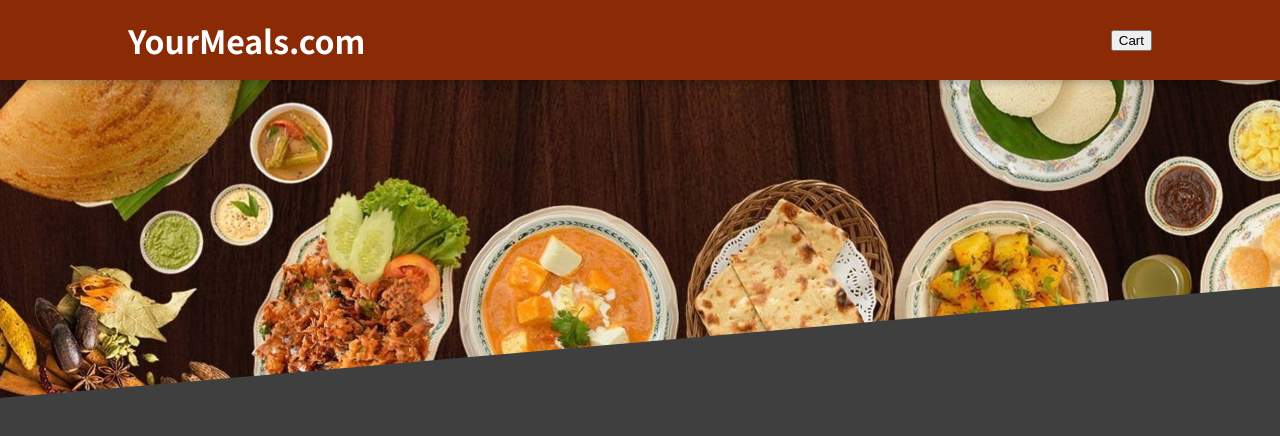
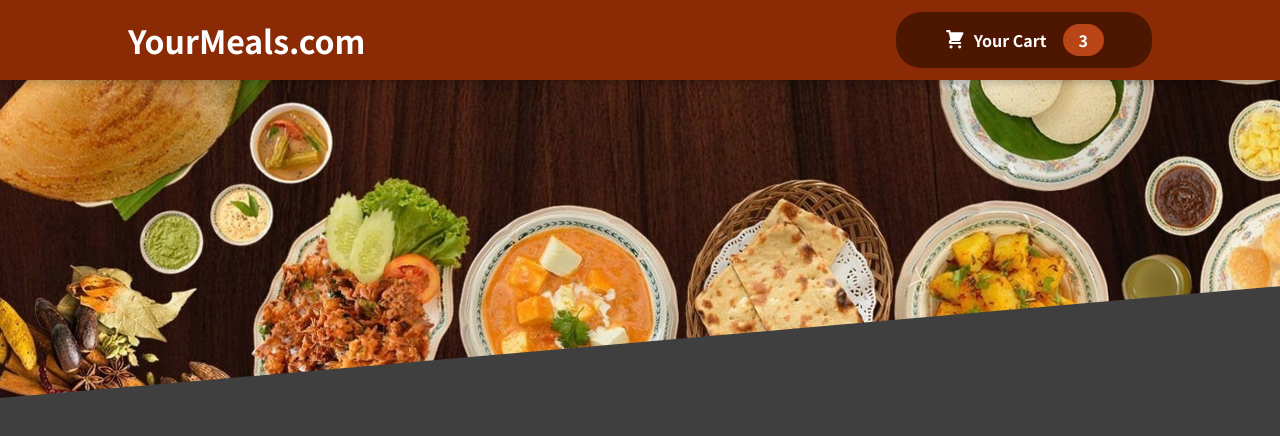
Before and after one commit to Developer-ATG/React, a React (Create React App) app in the folder food_app/: page / in a window 1280 px wide. Shown: the top 436 px of the page. Built offline with nearby package versions, Linux system fonts and the light colour scheme.

Commit message:
button header
added new button to header

```diff
--- /dev/null
+++ b/food_app/src/components/Cart/CartIcon.js
@@ -0,0 +1,13 @@
+const CartIcon = () => {
+    return (
+        <svg
+            xmlns='http://www.w3.org/2000/svg'
+            viewBox='0 0 20 20'
+            fill='currentColor'
+        >
+            <path d='M3 1a1 1 0 000 2h1.22l.305 1.222a.997.997 0 00.01.042l1.358 5.43-.893.892C3.74 11.846 4.632 14 6.414 14H15a1 1 0 000-2H6.414l1-1H14a1 1 0 00.894-.553l3-6A1 1 0 0017 3H6.28l-.31-1.243A1 1 0 005 1H3zM16 16.5a1.5 1.5 0 11-3 0 1.5 1.5 0 013 0zM6.5 18a1.5 1.5 0 100-3 1.5 1.5 0 000 3z' />
+        </svg>
+    );
+};
+
+export default CartIcon;
--- /dev/null
+++ b/food_app/src/components/Layout/ButtonHeader.js
@@ -0,0 +1,20 @@
+import React from 'react';
+import classes from './ButtonHeader.module.css';
+import CartIcon from '../Cart/CartIcon';
+
+
+const ButtonHeader = () => {
+    return (
+        <button className={classes.button}>
+            <span className={classes.icon}>
+                <CartIcon />
+            </span>
+            <span>Your Cart</span>
+            <span className={classes.badge}>
+                3
+            </span>
+        </button>
+    )
+}
+
+export default ButtonHeader
--- /dev/null
+++ b/food_app/src/components/Layout/ButtonHeader.module.css
@@ -0,0 +1,59 @@
+.button {
+  cursor: pointer;
+  font: inherit;
+  border: none;
+  background-color: #4d1601;
+  color: white;
+  padding: 0.75rem 3rem;
+  display: flex;
+  justify-content: space-around;
+  align-items: center;
+  border-radius: 25px;
+  font-weight: bold;
+}
+
+.button:hover,
+.button:active {
+  background-color: #2c0d00;
+}
+
+.icon {
+  width: 1.35rem;
+  height: 1.35rem;
+  margin-right: 0.5rem;
+}
+
+.badge {
+  background-color: #b94517;
+  padding: 0.25rem 1rem;
+  border-radius: 25px;
+  margin-left: 1rem;
+  font-weight: bold;
+}
+
+.button:hover .badge,
+.button:active .badge {
+  background-color: #92320c;
+}
+
+.bump {
+  animation: bump 300ms ease-out;
+}
+
+@keyframes bump {
+  0% {
+    transform: scale(1);
+  }
+  10% {
+    transform: scale(0.9);
+  }
+  30% {
+    transform: scale(1.1);
+  }
+  50% {
+    transform: scale(1.15);
+  }
+  100% {
+    transform: scale(1);
+  }
+}
--- a/food_app/src/components/Layout/Header.js
+++ b/food_app/src/components/Layout/Header.js
@@ -1,13 +1,14 @@
 import { Fragment } from 'react';
 import classes from './Header.module.css';
 import bannerIMage from '../../assets/banner.jpg';
+import ButtonHeader from './ButtonHeader';
 
 const Header = (props) => {
     return (
         <Fragment>
             <header className={classes.header}>
                 <h1>YourMeals.com</h1>
-                <button>Cart</button>
+                <ButtonHeader />
             </header>
             <div className={classes['main-image']}>
                 <img src={bannerIMage} alt='Order Food Online anywhere!' />
```
